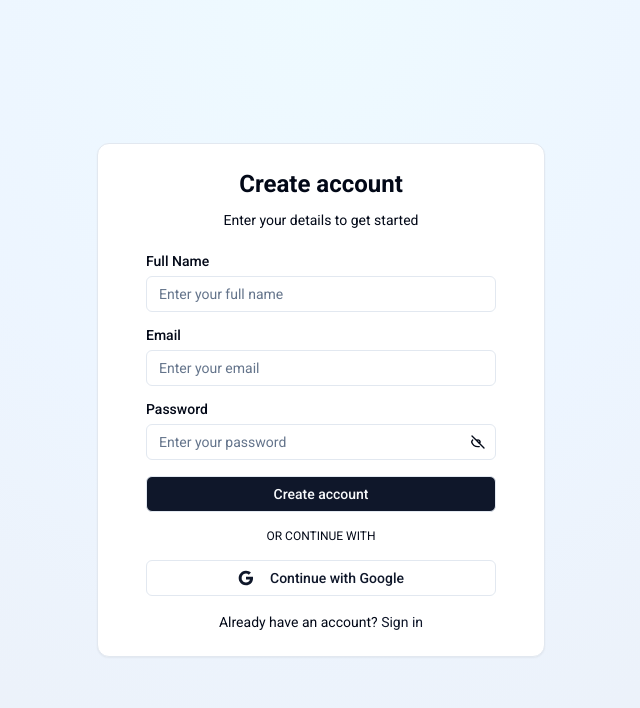
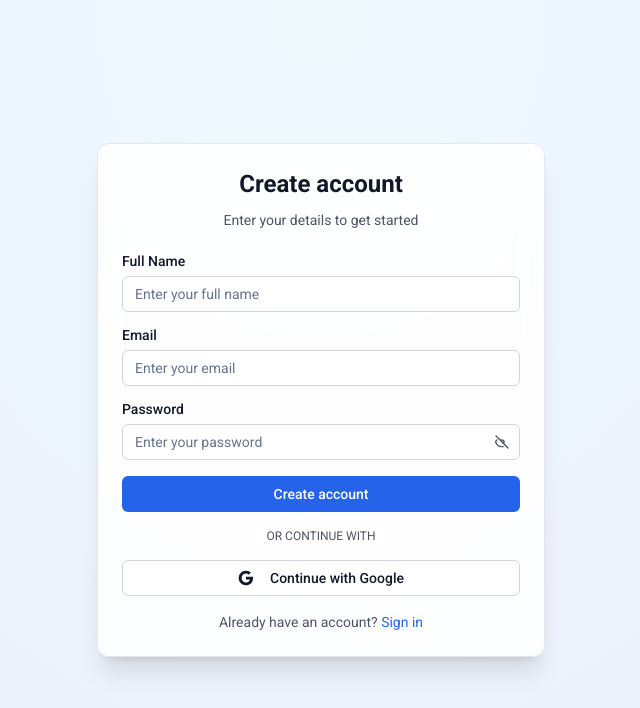
Before and after one commit to 1santosh-singh/Contract-IQ-Light, a Next.js app in the folder packages/frontend/: page /auth/signup in a window 1280 px wide. Shown: the top 708 px of the page, without its empty margins (319-959 px from the left). Built offline with nearby package versions, Linux system fonts and the light colour scheme; no server answers.

Commit message:
sign-page frontend modified

```diff
--- a/packages/frontend/src/app/auth/signup/page.tsx
+++ b/packages/frontend/src/app/auth/signup/page.tsx
@@ -96,22 +96,22 @@ export default function SignupPage() {
 
   return (
     <div className="min-h-screen flex items-center justify-center p-4 animate-fade-in bg-[radial-gradient(ellipse_at_top,_oklch(0.98_0.02_247.858),_oklch(0.95_0.01_264.695))] dark:bg-[radial-gradient(ellipse_at_top,_oklch(0.1_0.02_264.695),_oklch(0.05_0.01_264.695))]">
-      <Card className="w-full max-w-md glass-card">
+      <Card className="w-full max-w-md bg-white/90 dark:bg-gray-900/90 backdrop-blur-md border border-gray-200 dark:border-gray-700 shadow-xl">
         <CardHeader className="space-y-1">
-          <CardTitle className="text-2xl text-center text-foreground">Create account</CardTitle>
-          <CardDescription className="text-center text-foreground">
+          <CardTitle className="text-2xl text-center text-gray-900 dark:text-white">Create account</CardTitle>
+          <CardDescription className="text-center text-gray-600 dark:text-gray-300">
             Enter your details to get started
           </CardDescription>
         </CardHeader>
         <CardContent className="space-y-4">
           {error && (
-            <div className="bg-destructive/10 border border-destructive/30 text-foreground px-4 py-3 rounded-md text-sm">
+            <div className="bg-red-50 dark:bg-red-900/20 border border-red-200 dark:border-red-800 text-red-800 dark:text-red-200 px-4 py-3 rounded-md text-sm">
               {error}
             </div>
           )}
           <form onSubmit={form.handleSubmit(onSubmit)} className="space-y-4" autoComplete="off">
             <div className="space-y-2">
-              <Label htmlFor="name" className="text-foreground">Full Name</Label>
+              <Label htmlFor="name" className="text-gray-900 dark:text-white">Full Name</Label>
               <Controller
                 name="name"
                 control={form.control}
@@ -121,17 +121,17 @@ export default function SignupPage() {
                     id="name"
                     type="text"
                     placeholder="Enter your full name"
-                    className="glass-input"
+                    className="bg-white dark:bg-gray-800 border-gray-300 dark:border-gray-600 text-gray-900 dark:text-white"
                     autoComplete="off"
                   />
                 )}
               />
               {form.formState.errors.name && (
-                <p className="text-sm text-foreground">{form.formState.errors.name.message}</p>
+                <p className="text-sm text-red-600 dark:text-red-400">{form.formState.errors.name.message}</p>
               )}
             </div>
             <div className="space-y-2">
-              <Label htmlFor="email" className="text-foreground">Email</Label>
+              <Label htmlFor="email" className="text-gray-900 dark:text-white">Email</Label>
               <Controller
                 name="email"
                 control={form.control}
@@ -141,17 +141,17 @@ export default function SignupPage() {
                     id="email"
                     type="email"
                     placeholder="Enter your email"
-                    className="glass-input"
+                    className="bg-white dark:bg-gray-800 border-gray-300 dark:border-gray-600 text-gray-900 dark:text-white"
                     autoComplete="off"
                   />
                 )}
               />
               {form.formState.errors.email && (
-                <p className="text-sm text-foreground">{form.formState.errors.email.message}</p>
+                <p className="text-sm text-red-600 dark:text-red-400">{form.formState.errors.email.message}</p>
               )}
             </div>
             <div className="space-y-2">
-              <Label htmlFor="password" className="text-foreground">Password</Label>
+              <Label htmlFor="password" className="text-gray-900 dark:text-white">Password</Label>
               <div className="relative">
                 <Controller
                   name="password"
@@ -162,7 +162,7 @@ export default function SignupPage() {
                       id="password"
                       type={showPassword ? "text" : "password"}
                       placeholder="Enter your password"
-                      className="glass-input pr-10"
+                      className="bg-white dark:bg-gray-800 border-gray-300 dark:border-gray-600 text-gray-900 dark:text-white pr-10"
                       autoComplete="new-password"
                     />
                   )}
@@ -171,7 +171,7 @@ export default function SignupPage() {
                   type="button"
                   variant="ghost"
                   size="sm"
-                  className="absolute right-0 top-0 h-full px-3 py-2 hover:bg-transparent text-foreground"
+                  className="absolute right-0 top-0 h-full px-3 py-2 hover:bg-gray-100 dark:hover:bg-gray-700 text-gray-600 dark:text-gray-300"
                   onClick={() => setShowPassword(!showPassword)}
                 >
                   {showPassword ? (
@@ -211,10 +211,10 @@ export default function SignupPage() {
                 </Button>
               </div>
               {form.formState.errors.password && (
-                <p className="text-sm text-foreground">{form.formState.errors.password.message}</p>
+                <p className="text-sm text-red-600 dark:text-red-400">{form.formState.errors.password.message}</p>
               )}
             </div>
-            <Button type="submit" className="w-full glass-button" disabled={isLoading}>
+            <Button type="submit" className="w-full bg-blue-600 hover:bg-blue-700 text-white" disabled={isLoading}>
               {isLoading ? 'Creating account...' : 'Create account'}
             </Button>
           </form>
@@ -223,7 +223,7 @@ export default function SignupPage() {
               <span className="w-full border-border" />
             </div>
             <div className="relative flex justify-center text-xs uppercase">
-              <span className="bg-background px-2 text-foreground">Or continue with</span>
+              <span className="bg-white dark:bg-gray-900 px-2 text-gray-600 dark:text-gray-300">Or continue with</span>
             </div>
           </div>
           <Button
@@ -231,7 +231,7 @@ export default function SignupPage() {
             variant="outline"
             onClick={handleGoogleSignUp}
             disabled={isLoading}
-            className="w-full glass-button"
+            className="w-full bg-white dark:bg-gray-800 border-gray-300 dark:border-gray-600 text-gray-900 dark:text-white hover:bg-gray-50 dark:hover:bg-gray-700"
           >
             <svg className="mr-2 h-4 w-4" viewBox="0 0 24 24" fill="currentColor">
               <path
@@ -253,9 +253,9 @@ export default function SignupPage() {
             </svg>
             Continue with Google
           </Button>
-          <div className="text-center text-sm text-foreground">
+          <div className="text-center text-sm text-gray-600 dark:text-gray-300">
             Already have an account?{' '}
-            <Link href="/auth/login" className="text-primary hover:underline">
+            <Link href="/auth/login" className="text-blue-600 dark:text-blue-400 hover:underline">
               Sign in
             </Link>
           </div>
```
